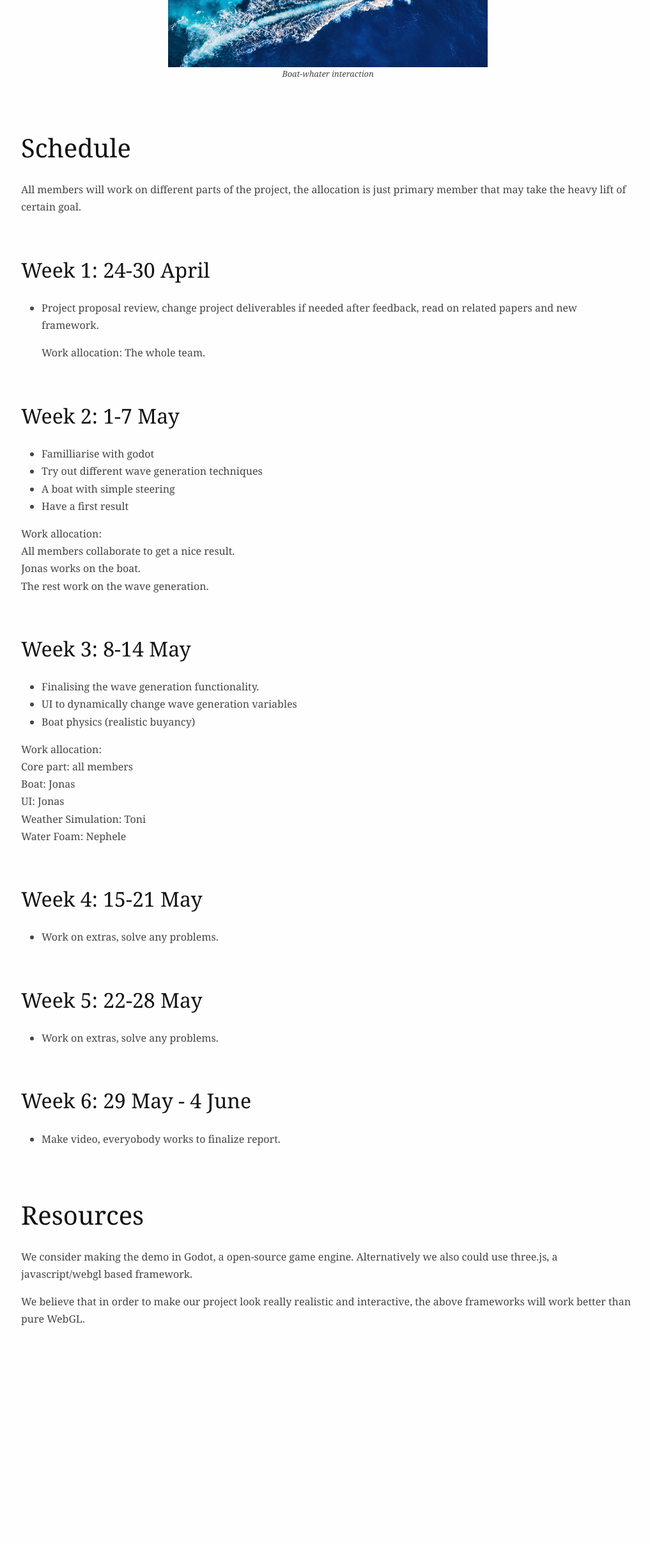
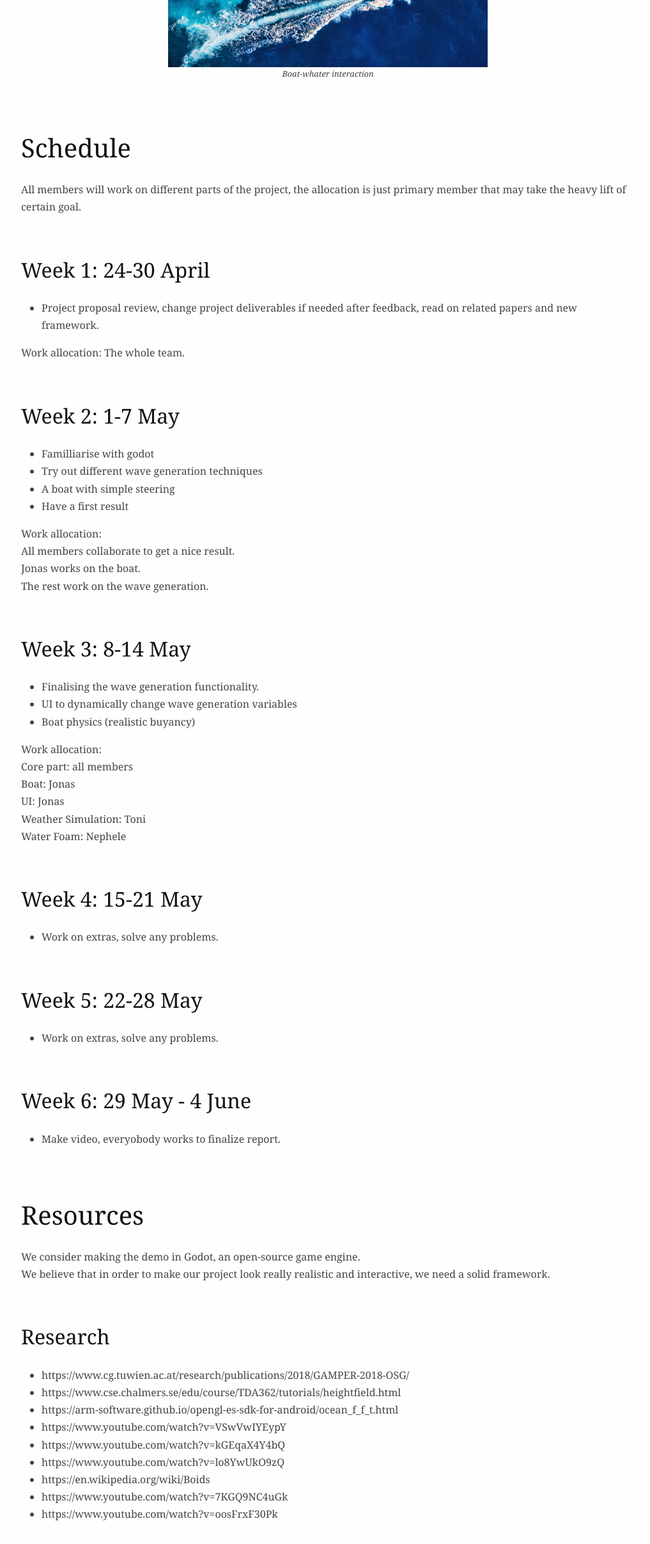
Before and after one commit to D0V4HKIIN/cs-341-computer-graphics-project, a plain HTML site: page proposal_template/proposal.html in a window 1280 px wide. Shown: the part 1720-4133 px from the top of the page at 64% size, without its empty margins (127-1144 px from the left). Before the commit the page ends 3828 px from the top, so only its background shows below. Drawn offline with Linux system fonts and the light colour scheme.

Commit message:
proposal V1

```diff
--- a/proposal_template/proposal.html
+++ b/proposal_template/proposal.html
@@ -8,15 +8,10 @@
   <style>
     code{white-space: pre-wrap;}
     span.smallcaps{font-variant: small-caps;}
-    div.columns{display: flex; gap: min(4vw, 1.5em);}
-    div.column{flex: auto; overflow-x: auto;}
+    span.underline{text-decoration: underline;}
+    div.column{display: inline-block; vertical-align: top; width: 50%;}
     div.hanging-indent{margin-left: 1.5em; text-indent: -1.5em;}
     ul.task-list{list-style: none;}
-    ul.task-list li input[type="checkbox"] {
-      width: 0.8em;
-      margin: 0 0.8em 0.2em -1.6em;
-      vertical-align: middle;
-    }
     .display.math{display: block; text-align: center; margin: 0.5rem auto;}
   </style>
   <link rel="stylesheet" href="icg_report.css" />
@@ -72,10 +67,10 @@ allocation is just primary member that may take the heavy lift of
 certain goal.</p>
 <h2 id="week-1-24-30-april">Week 1: 24-30 April</h2>
 <ul>
-<li><p>Project proposal review, change project deliverables if needed
-after feedback, read on related papers and new framework.</p>
-<p>Work allocation: The whole team.</p></li>
+<li>Project proposal review, change project deliverables if needed after
+feedback, read on related papers and new framework.</li>
 </ul>
+<p>Work allocation: The whole team.</p>
 <h2 id="week-2-1-7-may">Week 2: 1-7 May</h2>
 <ul>
 <li>Familliarise with godot</li>
@@ -85,7 +80,7 @@ after feedback, read on related papers and new framework.</p>
 </ul>
 <p>Work allocation:<br> All members collaborate to get a nice
 result.<br> Jonas works on the boat.<br> The rest work on the wave
-generation.<br></p>
+generation.</p>
 <h2 id="week-3-8-14-may">Week 3: 8-14 May</h2>
 <ul>
 <li>Finalising the wave generation functionality.</li>
@@ -93,7 +88,7 @@ generation.<br></p>
 <li>Boat physics (realistic buyancy)</li>
 </ul>
 <p>Work allocation:<br> Core part: all members<br> Boat: Jonas<br> UI:
-Jonas<br> Weather Simulation: Toni<br> Water Foam: Nephele<br></p>
+Jonas<br> Weather Simulation: Toni<br> Water Foam: Nephele</p>
 <h2 id="week-4-15-21-may">Week 4: 15-21 May</h2>
 <ul>
 <li>Work on extras, solve any problems.</li>
@@ -107,11 +102,21 @@ Jonas<br> Weather Simulation: Toni<br> Water Foam: Nephele<br></p>
 <li>Make video, everyobody works to finalize report.</li>
 </ul>
 <h1 id="resources">Resources</h1>
-<p>We consider making the demo in Godot, a open-source game engine.
-Alternatively we also could use three.js, a javascript/webgl based
-framework.</p>
-<p>We believe that in order to make our project look really realistic
-and interactive, the above frameworks will work better than pure
-WebGL.</p>
+<p>We consider making the demo in Godot, an open-source game engine.<br>
+We believe that in order to make our project look really realistic and
+interactive, we need a solid framework.</p>
+<h2 id="research">Research</h2>
+<ul>
+<li>https://www.cg.tuwien.ac.at/research/publications/2018/GAMPER-2018-OSG/</li>
+<li>https://www.cse.chalmers.se/edu/course/TDA362/tutorials/heightfield.html</li>
+<li>https://arm-software.github.io/opengl-es-sdk-for-android/ocean_f_f_t.html<br />
+</li>
+<li>https://www.youtube.com/watch?v=VSwVwIYEypY</li>
+<li>https://www.youtube.com/watch?v=kGEqaX4Y4bQ</li>
+<li>https://www.youtube.com/watch?v=lo8YwUkO9zQ</li>
+<li>https://en.wikipedia.org/wiki/Boids</li>
+<li>https://www.youtube.com/watch?v=7KGQ9NC4uGk</li>
+<li>https://www.youtube.com/watch?v=oosFrxF30Pk</li>
+</ul>
 </body>
 </html>
```
Also changed, not shown: proposal_template/proposal.md (+23 -17 lines).
